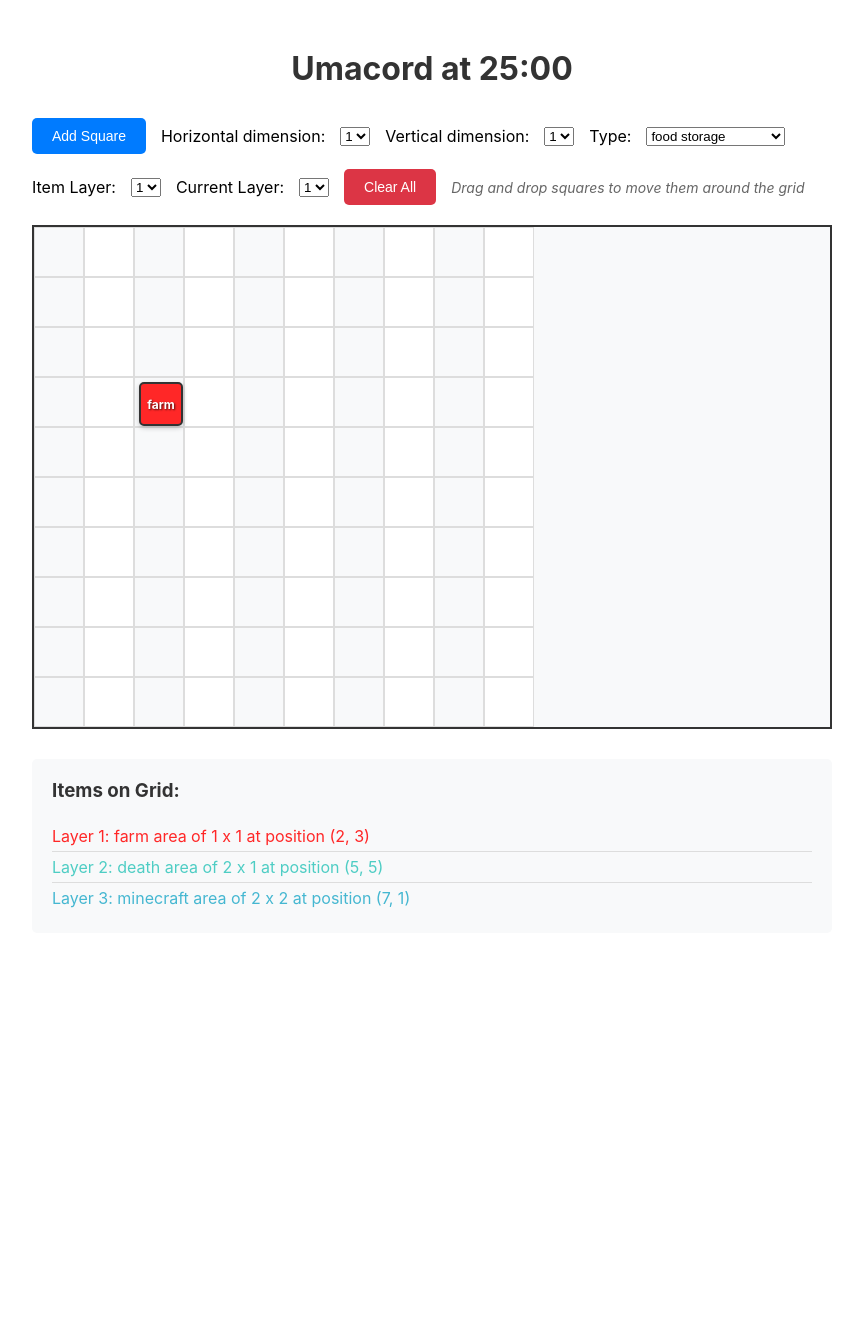
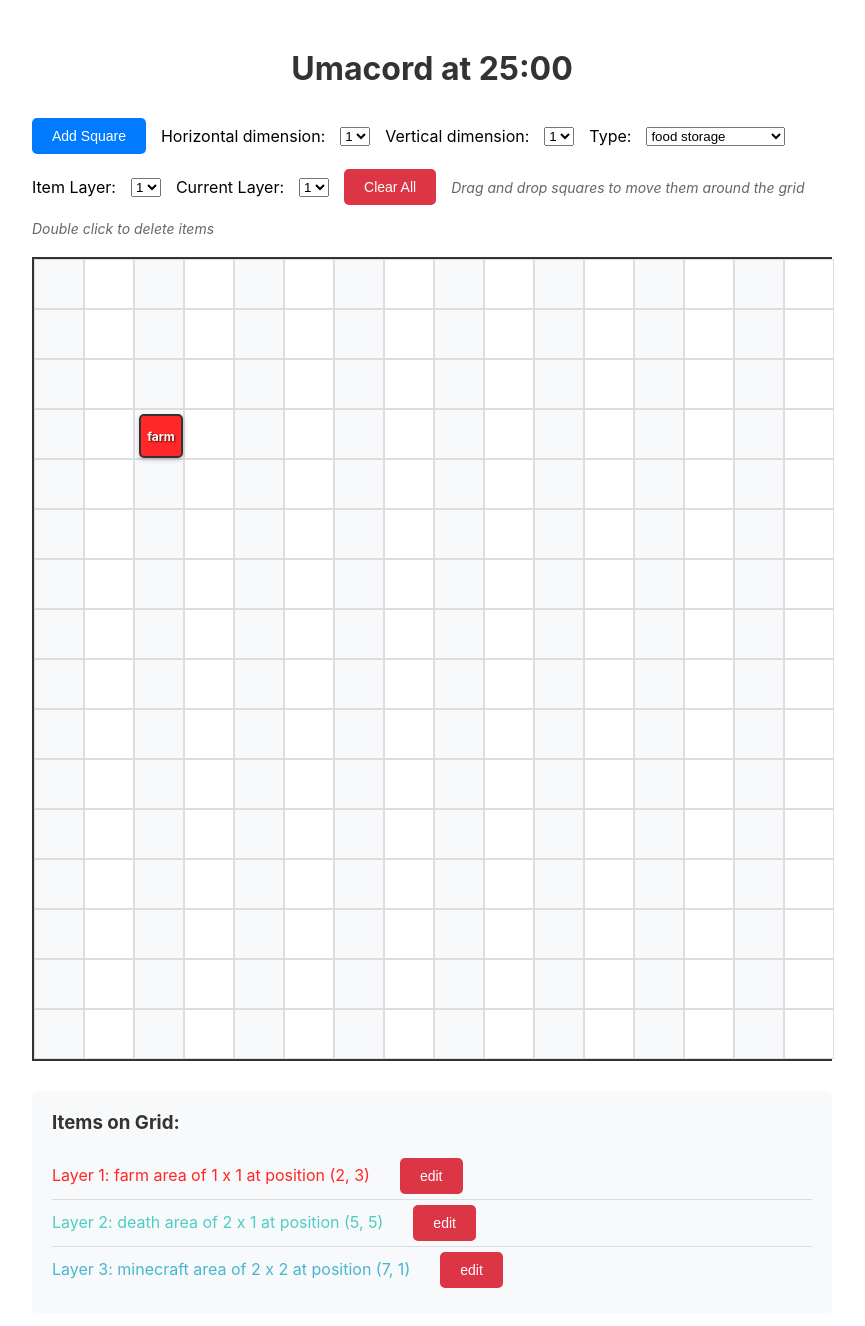
Before and after one commit to umacord-at-2500/umacord-habitat-designer, a React app: page / in a window 1280 px wide. Shown: the top 1326 px of the page, without its empty margins (208-1073 px from the left). Before the commit the page ends 961 px from the top, so only its background shows below. Built offline with nearby package versions, Linux system fonts and the light colour scheme; the HTML template or start-up script is replaced by a standard one.

Commit message:
added button for item editor

```diff
--- a/src/App.jsx
+++ b/src/App.jsx
@@ -2,16 +2,16 @@
 import React, { useState, useRef, useCallback } from "react";
 import "./App.css";
 
-const GRID_SIZE = 10; // 10x10 grid
+const GRID_SIZE = 16; // 10x10 grid
 const CELL_SIZE = 50; // 50px per cell
 
 const DraggableGrid = () => {
   const [draggedItem, setDraggedItem] = useState(null);
   const [dragOffset, setDragOffset] = useState({ x: 0, y: 0 });
   const [items, setItems] = useState([
-    { id: 1, layer: '1', x: 2, y: 3, width: 1, height: 1, name: "farm", color: '#ff2727ff' },
-    { id: 2, layer: '2', x: 5, y: 5, width: 2, height: 1, name: "death", color: '#4ecdc4' },
-    { id: 3, layer: '3', x: 7, y: 1, width: 2, height: 2, name: "minecraft", color: '#45b7d1' }
+    { id: 1, layer: '1', x: 2, y: 3, width: 1, height: 1, name: "farm", color: '#ff2727ff', editor: false },
+    { id: 2, layer: '2', x: 5, y: 5, width: 2, height: 1, name: "death", color: '#4ecdc4', editor: false },
+    { id: 3, layer: '3', x: 7, y: 1, width: 2, height: 2, name: "minecraft", color: '#45b7d1', editor: false }
   ]);
 
   const gridRef = useRef(null);
@@ -85,7 +85,8 @@ const DraggableGrid = () => {
       width: horizontalDim,
       height: verticalDim,
       name: colourType,
-      color: colour
+      color: colour,
+      editor: editorState
     };
     setItems((prev) => [...prev, newItem]);
   };
@@ -99,6 +100,7 @@ const DraggableGrid = () => {
   const [colourType, setColourType] = useState('food storage');
   const [itemLayer, setItemLayer] = useState('1');
   const [currentLayer, setCurrentLayer] = useState('1');
+  const [editorState, setEditorState] = useState(false)
 
   const colourFromType = (colourType) => {
     // Example transformation: convert to uppercase and add a suffix
@@ -122,13 +124,15 @@ const DraggableGrid = () => {
 
   const colour = colourFromType(colourType);
 
-
-
   const handleDoubleClick = (item) => {
     return () => {
       setItems((prev) => prev.filter((i) => i.id !== item.id));
     };
   };
+
+  const toggleEditor = (item) => {
+    setEditorState(!item.editor);
+  }
 
   return (
     <div className="app">
@@ -206,6 +210,9 @@ const DraggableGrid = () => {
         <span className="hint">
           Drag and drop squares to move them around the grid
         </span>
+        <span className="hint">
+          Double click to delete items
+        </span>
       </div>
 
       <div
@@ -259,6 +266,7 @@ const DraggableGrid = () => {
             {items.map((item) => (
               <li key={item.id} style={{ color: item.color }}>
                 Layer {item.layer}: {item.name} area of {item.width} x {item.height} at position ({item.x}, {item.y})
+                {!item.editorState ? (<button style={{marginLeft: '30px'}} onClick={() => setEditorState(item)}>edit</button>) : (null)}
               </li>
             ))}
           </ul>
```
